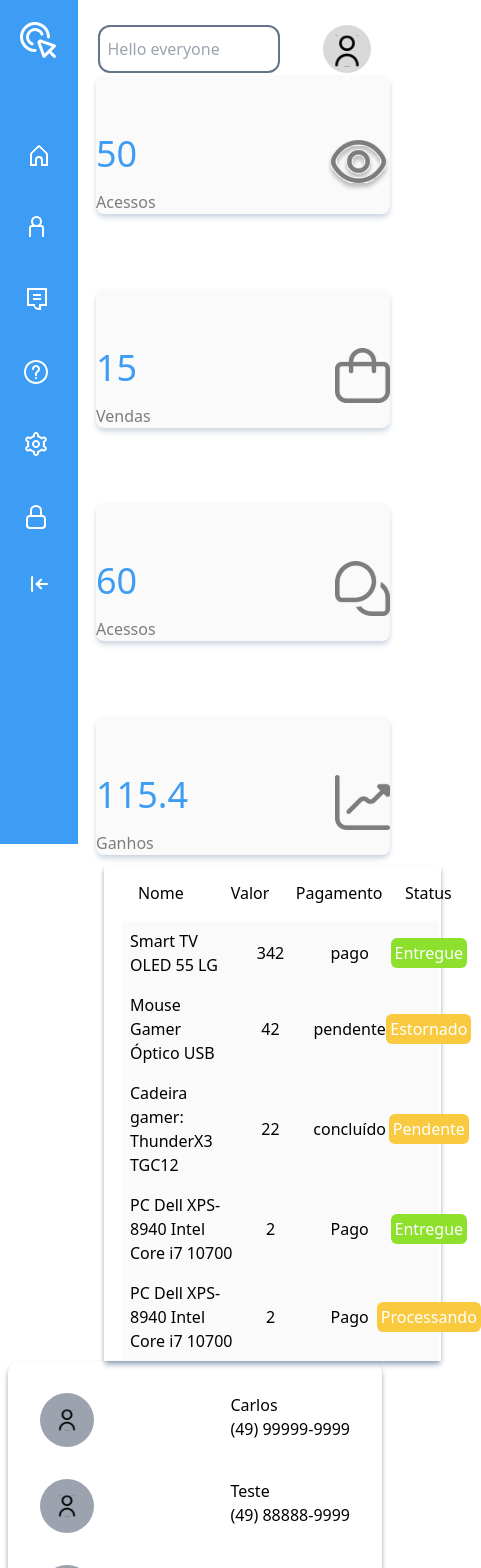
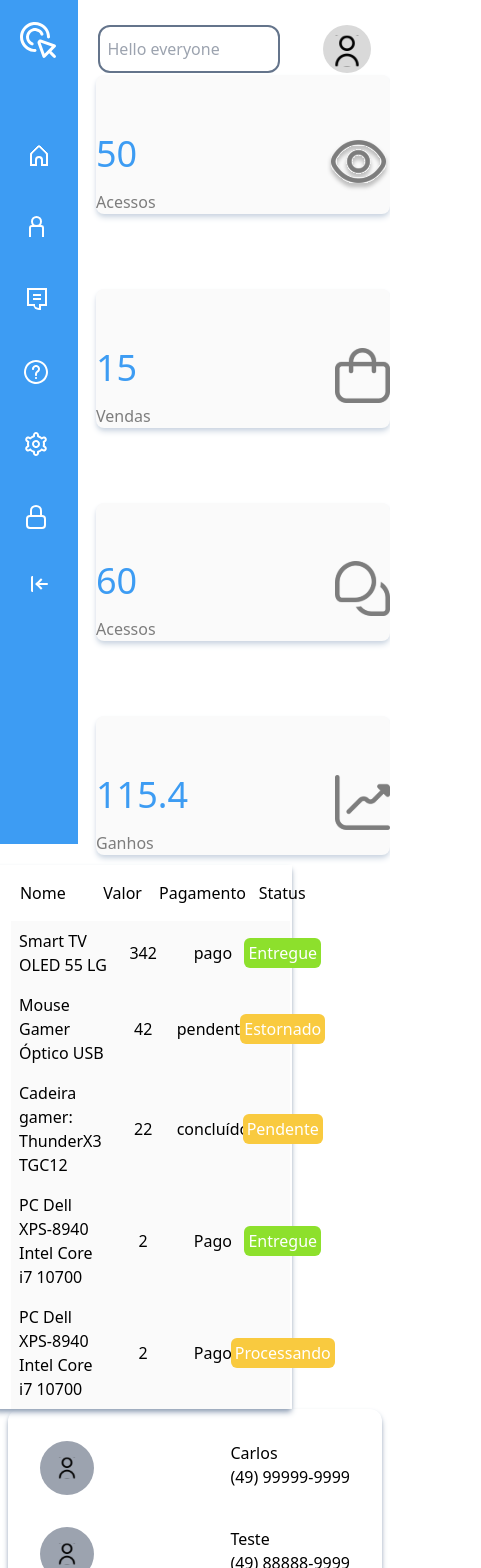
Before and after one commit to Carlos-hub/intro-Nuxtjs, a Nuxt app: page / in a window 390 px wide. Shown: the top 1568 px of the page, 481 px wide, since content can reach past the window. Built offline with nearby package versions, Linux system fonts and the light colour scheme.

Commit message:
responsible adjust

```diff
--- a/pages/index.vue
+++ b/pages/index.vue
@@ -49,9 +49,10 @@
     padding-right: 0;
   }
   .reportresponse{
-    width:90%;
+    width:80%;
     padding-left: 2px;
     padding-right: 2px;
+    margin-left: -15px;
   }
 }
 
```
